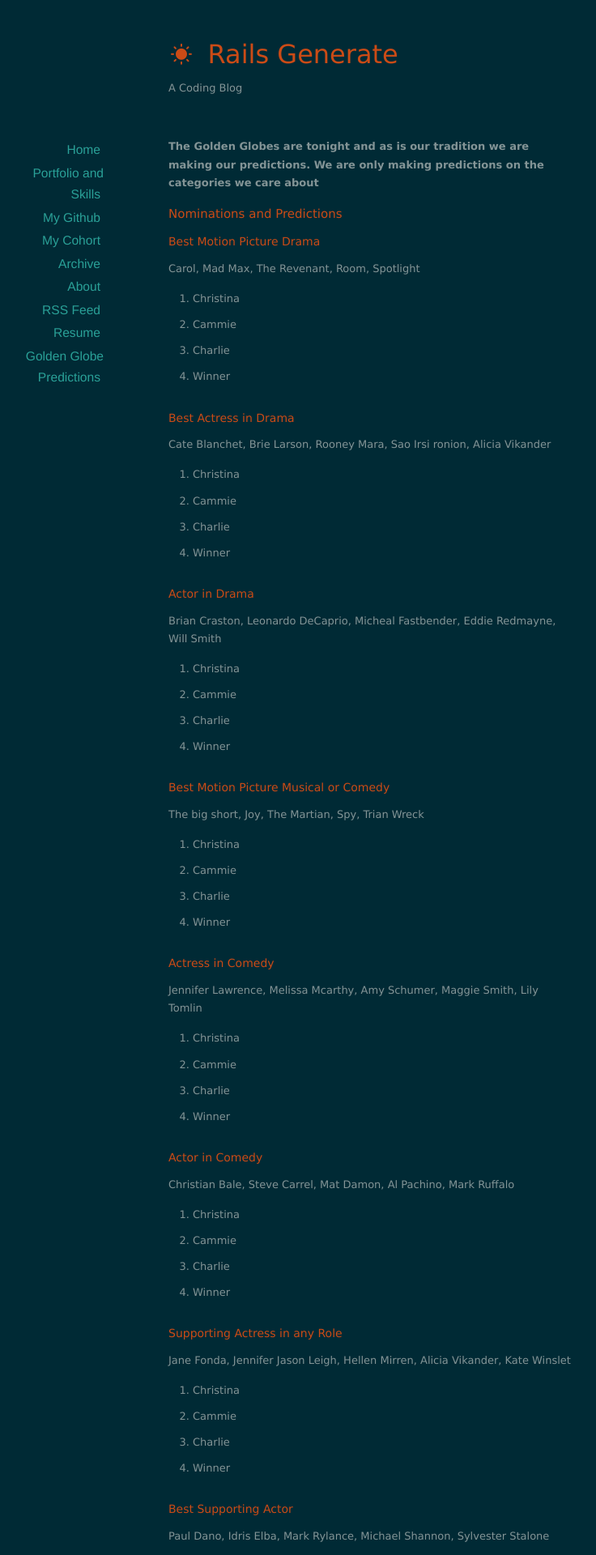
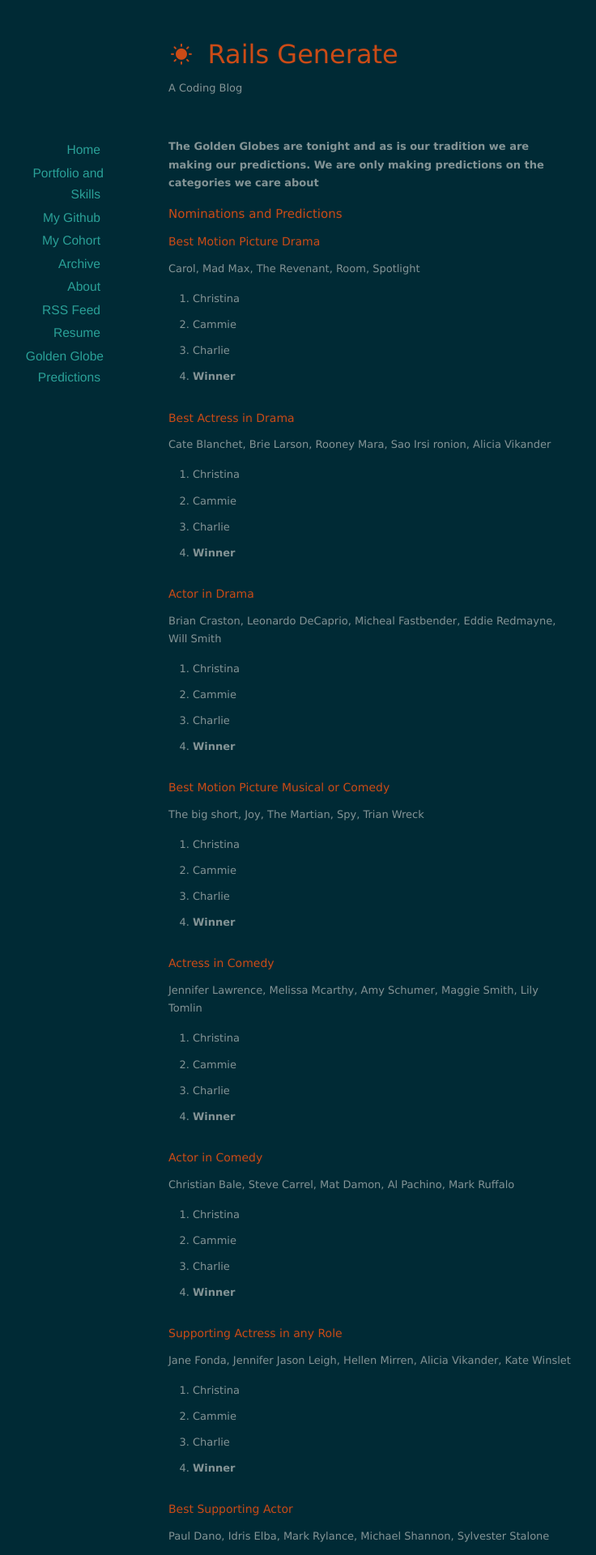
Before and after one commit to calderete/blog.github.io, a Jekyll site: the page built from gg.md, in a window 1280 px wide. Shown: the top 1920 px of the page at 81% size, without its empty margins (182-918 px from the left). Built offline with Jekyll 4.4.1, drawn with Linux system fonts in a browser that asks for light colours; nearby versions of some CDN libraries.

Commit message:
tweeking things

```diff
--- a/gg.md
+++ b/gg.md
@@ -12,7 +12,7 @@ Carol, Mad Max, The Revenant, Room, Spotlight
 * Christina
 * Cammie
 * Charlie
-* Winner
+* **Winner**
 
 ###Best Actress in Drama
 Cate Blanchet, Brie Larson, Rooney Mara, Sao Irsi ronion, Alicia Vikander
@@ -20,7 +20,7 @@ Cate Blanchet, Brie Larson, Rooney Mara, Sao Irsi ronion, Alicia Vikander
 * Christina
 * Cammie
 * Charlie
-* Winner
+* **Winner**
 
 ###Actor in Drama
 Brian Craston, Leonardo DeCaprio, Micheal Fastbender, Eddie Redmayne, Will Smith
@@ -28,7 +28,7 @@ Brian Craston, Leonardo DeCaprio, Micheal Fastbender, Eddie Redmayne, Will Smith
 * Christina
 * Cammie
 * Charlie
-* Winner
+* **Winner**
 
 ###Best Motion Picture Musical or Comedy
 The big short, Joy, The Martian, Spy, Trian Wreck
@@ -36,7 +36,7 @@ The big short, Joy, The Martian, Spy, Trian Wreck
 * Christina
 * Cammie
 * Charlie
-* Winner
+* **Winner**
 
 ###Actress in Comedy
 Jennifer Lawrence, Melissa Mcarthy, Amy Schumer, Maggie Smith, Lily Tomlin
@@ -44,7 +44,7 @@ Jennifer Lawrence, Melissa Mcarthy, Amy Schumer, Maggie Smith, Lily Tomlin
 * Christina
 * Cammie
 * Charlie
-* Winner
+* **Winner**
 
 ###Actor in Comedy
 Christian Bale, Steve Carrel, Mat Damon, Al Pachino, Mark Ruffalo
@@ -52,7 +52,7 @@ Christian Bale, Steve Carrel, Mat Damon, Al Pachino, Mark Ruffalo
 * Christina
 * Cammie
 * Charlie
-* Winner
+* **Winner**
 
 ###Supporting Actress in any Role
 Jane Fonda, Jennifer Jason Leigh, Hellen Mirren, Alicia Vikander, Kate Winslet
@@ -60,7 +60,7 @@ Jane Fonda, Jennifer Jason Leigh, Hellen Mirren, Alicia Vikander, Kate Winslet
 * Christina
 * Cammie
 * Charlie
-* Winner
+* **Winner**
 
 ###Best Supporting Actor
 Paul Dano, Idris Elba, Mark Rylance, Michael Shannon, Sylvester Stalone
@@ -68,7 +68,7 @@ Paul Dano, Idris Elba, Mark Rylance, Michael Shannon, Sylvester Stalone
 * Christina
 * Cammie
 * Charlie
-* Winner
+* **Winner**
 
 ###Best Director
 Tod Haynes: Carrol, Allejandro Inarritu: The Revenant, Tom Mcarthy: Spotlight, George Miller: Mad Max, Ridley Scott: The Martian
@@ -76,7 +76,7 @@ Tod Haynes: Carrol, Allejandro Inarritu: The Revenant, Tom Mcarthy: Spotlight, G
 * Christina
 * Cammie
 * Charlie
-* Winner
+* **Winner**
 
 ###Best Screenplay
 Emma Donoghue: Room, Tom Mcarthy and John Singer: Spotlight, Charles Randolf and Adam Mcay: The Big Short, Arron Sorkin: Steve Jobs, Quinten Tarantino: The Hatefull Eight
@@ -84,7 +84,7 @@ Emma Donoghue: Room, Tom Mcarthy and John Singer: Spotlight, Charles Randolf and
 * Christina
 * Cammie
 * Charlie
-* Winner
+* **Winner**
 
 ###Best Television Series Drama
 Empire, Game of Thrones, Mister Robot, Narcos, Outlander
@@ -92,7 +92,7 @@ Empire, Game of Thrones, Mister Robot, Narcos, Outlander
 * Christina
 * Cammie
 * Charlie
-* Winner
+* **Winner**
 
 ###Best Actress in Drama Television
 Caitriona, Viola Davis, Eva Green, Taraji P Henson, Robin Wright
@@ -100,7 +100,7 @@ Caitriona, Viola Davis, Eva Green, Taraji P Henson, Robin Wright
 * Christina
 * Cammie
 * Charlie
-* Winner
+* **Winner**
 
 ###Best Actor in TV Drama
 John Ham, Rami Malek, Wagner Moura, Bob Odinkirk, Liev Schreiber
@@ -108,7 +108,7 @@ John Ham, Rami Malek, Wagner Moura, Bob Odinkirk, Liev Schreiber
 * Christina
 * Cammie
 * Charlie
-* Winner
+* **Winner**
 
 ###Best Television Series Musical or Comedy
 Casual, Mozart in the Jungle, Orange is the new black, Silicon Valley, Tansparent, Veep
@@ -116,7 +116,7 @@ Casual, Mozart in the Jungle, Orange is the new black, Silicon Valley, Tansparen
 * Christina
 * Cammie
 * Charlie
-* Winner
+* **Winner**
 
 ###Best Actress in Musical or Comedy
 Rachel Bloom, Jamie Lee Curtis, Julia Louise Dreyfuss, Jina Rodriguez, Lilly Tomlin
@@ -124,7 +124,7 @@ Rachel Bloom, Jamie Lee Curtis, Julia Louise Dreyfuss, Jina Rodriguez, Lilly Tom
 * Christina
 * Cammie
 * Charlie
-* Winner
+* **Winner**
 
 ###Best Actor in Musical or Comedy
 Aziz Ansari, Gael Garcia Bernal, Rob Lowe, Patrick Stewart, Jeffery Tambor
@@ -132,7 +132,7 @@ Aziz Ansari, Gael Garcia Bernal, Rob Lowe, Patrick Stewart, Jeffery Tambor
 * Christina
 * Cammie
 * Charlie
-* Winner
+* **Winner**
 
 ###Best Supporting Actress
 Uzo Abuba, Joanne Froggatt, Regina King, Judas Light, Maura Tierney
@@ -140,7 +140,7 @@ Uzo Abuba, Joanne Froggatt, Regina King, Judas Light, Maura Tierney
 * Christina
 * Cammie
 * Charlie
-* Winner
+* **Winner**
 
 ###Best Supporting Actor
 Allen Cumming, Damion Lewis, Ben Mendelsohn, Tobias Menzies, Christian Slater
@@ -148,4 +148,4 @@ Allen Cumming, Damion Lewis, Ben Mendelsohn, Tobias Menzies, Christian Slater
 * Christina
 * Cammie
 * Charlie
-* Winner
+* **Winner**
```
